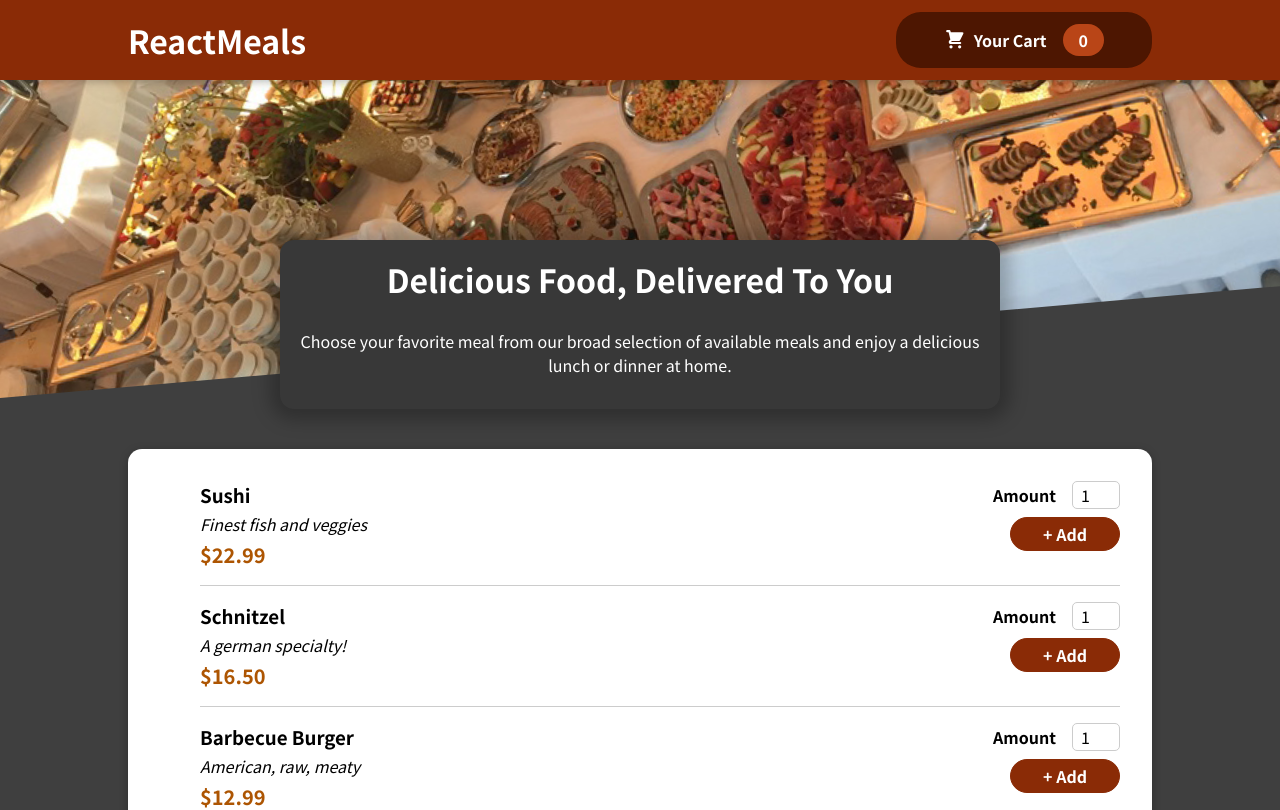
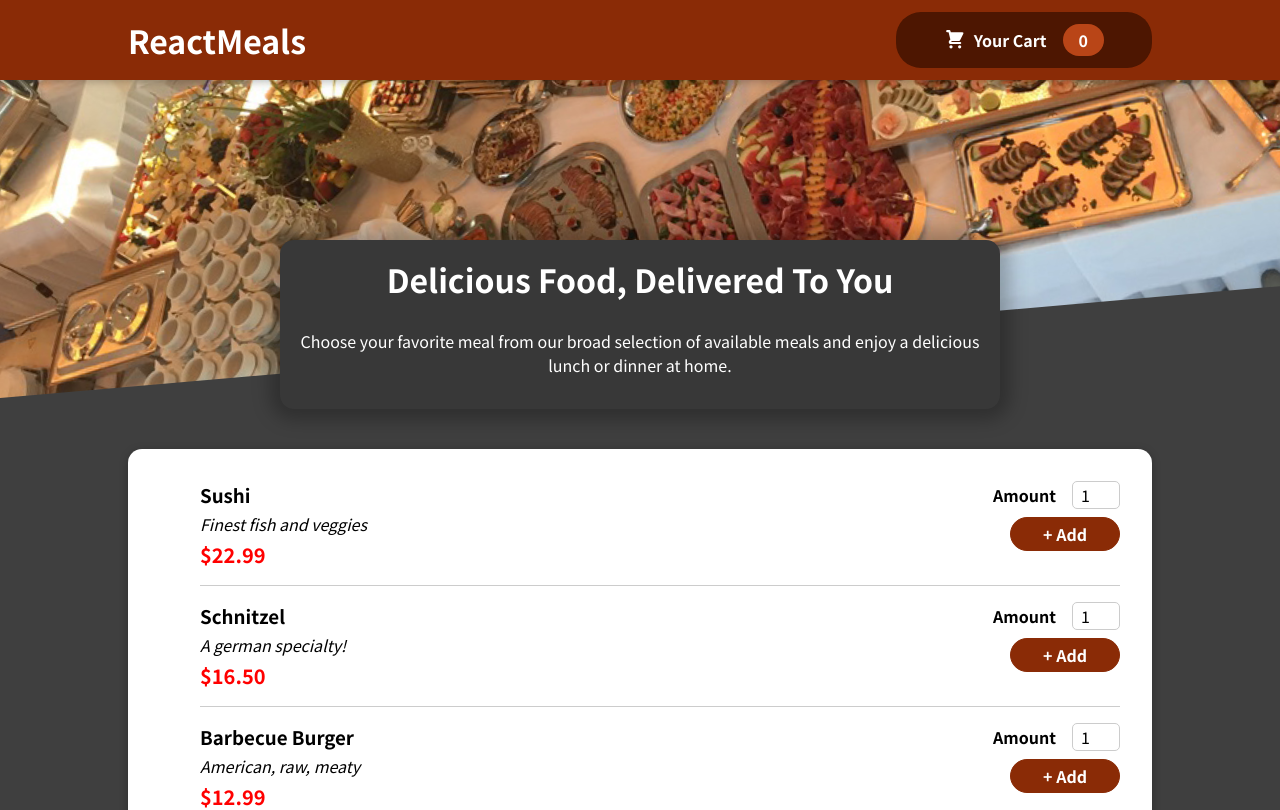
Before and after one commit to 17h51a05d8/MealMagic1, a React (Create React App) app: page / in a window 1280 px wide. Shown: the top 810 px of the page. Built offline with nearby package versions, Linux system fonts and the light colour scheme.

Commit message:
changed color

```diff
--- a/src/components/Meals/MealItem/MealItem.module.css
+++ b/src/components/Meals/MealItem/MealItem.module.css
@@ -17,6 +17,6 @@
 .price {
   margin-top: 0.25rem;
   font-weight: bold;
-  color: #ad5502;
+  color: red;
   font-size: 1.25rem;
 }
```
Also changed, not shown: 2 other files (tests, documents, lock files or other folders).
